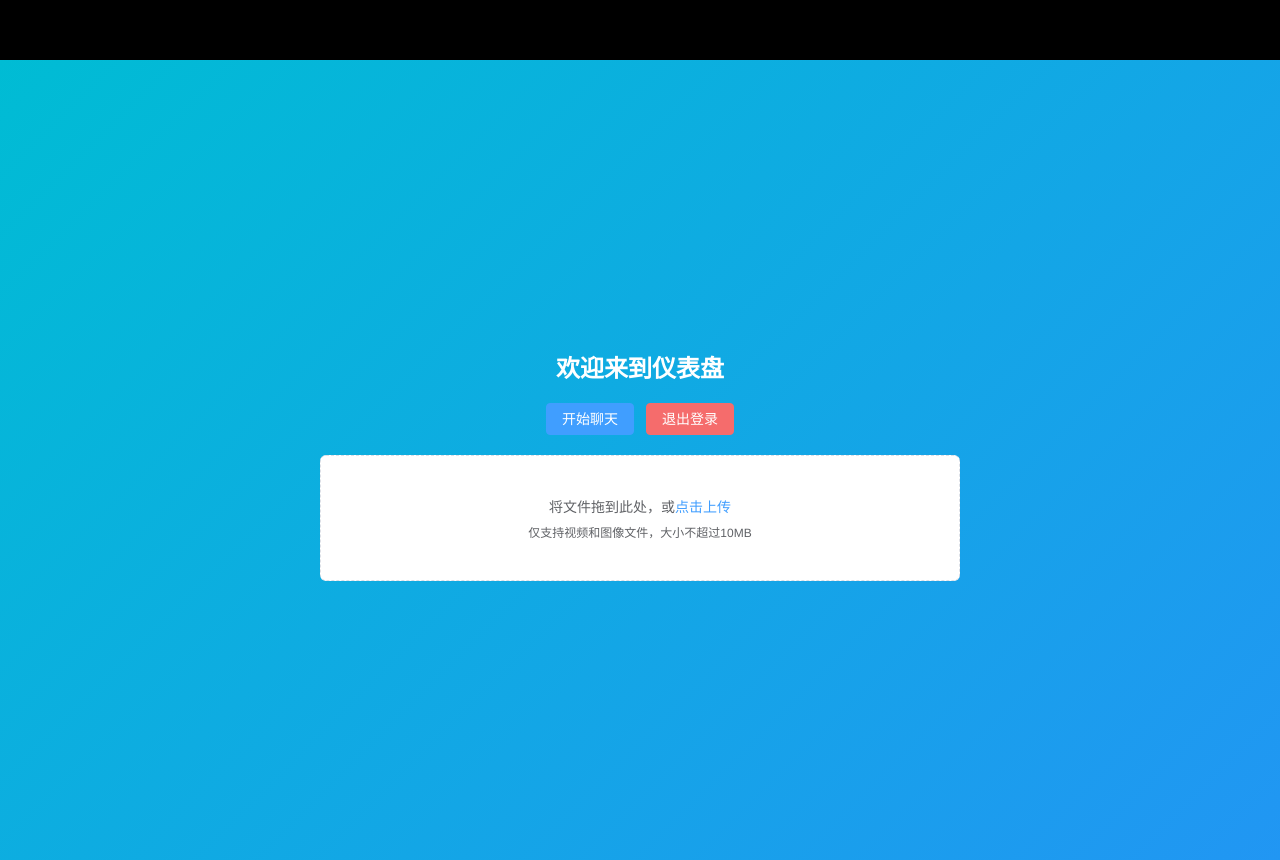
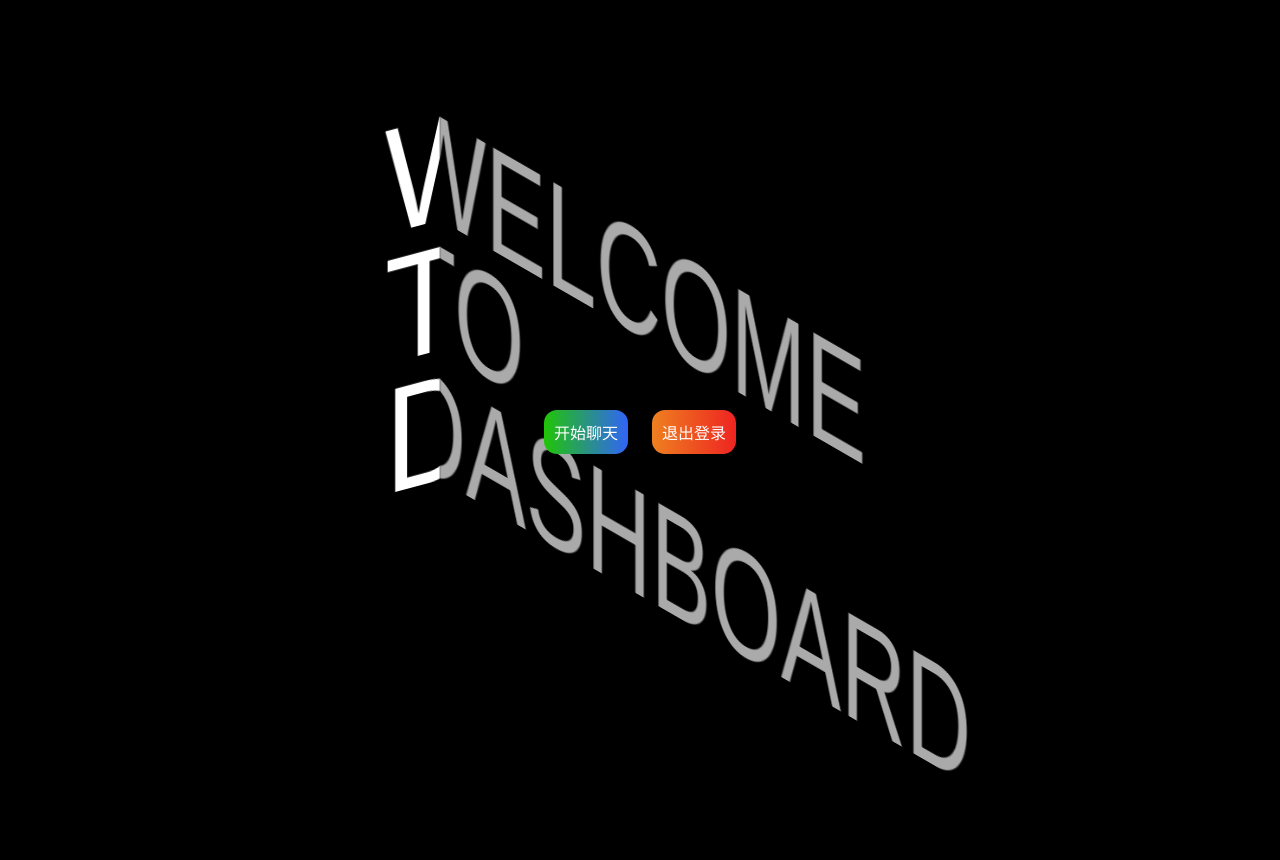
Before and after one commit to qwqqaqqwq00/EmoLM, a Vue app in the folder frontend/: page /dashboard in a window 1280 px wide. After the commit the page ends 804 px from the top, so only its background shows below. Built offline with nearby package versions, Linux system fonts and the light colour scheme.

Commit message:
feat(frontend): 重构仪表盘和登录界面
- 更新了 App.vue 的样式
- 修改了 CodeDriveAnimTitle.vue 中的文本内容
- 重构了 Dashboard.vue 的布局和样式
- 更新了 Login.vue 和 Register.vue 中的按钮样式

```diff
--- a/frontend/src/App.vue
+++ b/frontend/src/App.vue
@@ -17,4 +17,6 @@ export default {
   color: #2c3e50;
   margin-top: 60px;
 }
+
+
 </style>
--- a/frontend/src/components/CodeDriveAnimTitle.vue
+++ b/frontend/src/components/CodeDriveAnimTitle.vue
@@ -72,14 +72,14 @@ export default {
       </mask>
       <g font-size="150">
         <g mask="url(#maskLeft)" fill="#fff" class="left">
-          <text y="120">CODE</text>
-          <text y="250">DRIVEN</text>
-          <text y="380">ANIMATION</text>
+          <text y="120">WELCOME</text>
+          <text y="250">TO</text>
+          <text y="380">DASHBOARD</text>
         </g>
         <g mask="url(#maskRight)" fill="#aaa" class="right">
-          <text y="120">CODE</text>
-          <text y="250">DRIVEN</text>
-          <text y="380">ANIMATION</text>
+          <text y="120">WELCOME</text>
+          <text y="250">TO</text>
+          <text y="380">DASHBOARD</text>
         </g>
       </g>
     </svg>
--- a/frontend/src/components/Dashboard.vue
+++ b/frontend/src/components/Dashboard.vue
@@ -1,31 +1,20 @@
 <template>
-  <el-container>
-    <h1>欢迎来到仪表盘</h1>
-    <div class="buttons">
-      <el-button type="primary" @click="handleChat">开始聊天</el-button>
-      <el-button type="danger" @click="handleLogout">退出登录</el-button>
+  <el-container class="container">
+    <CodeDriveAnimTitle class="background"/>
+    <div class="content">
+      <div class="buttons">
+        <div class="primary" @click="handleChat">开始聊天</div><div class="secondary" @click="handleLogout">退出登录</div>
+      </div>
     </div>
-
-    <el-upload
-        class="upload-demo"
-        :action="uploadUrl"
-        :on-success="handleUploadSuccess"
-        :on-error="handleUploadError"
-        :headers="uploadHeaders"
-        :before-upload="validateFile"
-        accept="video/*,image/*"
-        drag
-    >
-      <i class="el-icon-upload"></i>
-      <div class="el-upload__text">将文件拖到此处，或<em>点击上传</em></div>
-      <div class="el-upload__tip">仅支持视频和图像文件，大小不超过10MB</div>
-    </el-upload>
   </el-container>
 </template>
 
 <script>
+import CodeDriveAnimTitle from "@/components/CodeDriveAnimTitle.vue";
+
 export default {
   name: "UserDashboard",
+  components: {CodeDriveAnimTitle},
   data() {
     return {
       uploadUrl: "/api/files/upload",
@@ -69,21 +58,58 @@ export default {
 };
 </script>
 
-<style scoped>
-.el-container {
+<style>
+.container {
+  position: relative;
+  width: 100%;
+  height: 93vh;
+  overflow: hidden;
+  flex-direction: column;
+}
+
+.background {
+  position: absolute;
+  top: 0;
+  left: 0;
+  width: 100%;
+  height: 100%;
+  z-index: 0; /* 背景层 */
+}
+
+.content {
+  position: relative;
+  z-index: 1; /* 内容层，确保在背景上方 */
   display: flex;
   flex-direction: column;
   align-items: center;
   justify-content: center;
-  height: 100vh;
-  background: linear-gradient(135deg, #00bcd4, #2196f3); /* 渐变背景 */
+  height: 100%;
+  width: 100%;
   color: #fff;
-  position: relative;
 }
 
+.buttons {
+  display: flex;
+  flex-direction: row;
+  gap: 20px;
+}
 
-.upload-demo {
-  margin-top: 20px;
-  width: 50%;
+.primary, .secondary {
+  background: linear-gradient(90deg, #21c407, #3164f8);
+  cursor: pointer;
+  padding: 10px;
+  border-radius: 15px;
+  border: 2px solid transparent; /* 默认边框透明 */
+  background-clip: padding-box;
+  transition: border-color 0.3s ease; /* 添加过渡效果 */
+}
+
+.secondary {
+  background: linear-gradient(90deg, #ee8020, #ee2421);
+  background-clip: padding-box;
+}
+
+.primary:hover, .secondary:hover {
+  border-color: #fff; /* 悬停时显示白色边框 */
 }
 </style>
--- a/frontend/src/components/Login.vue
+++ b/frontend/src/components/Login.vue
@@ -16,8 +16,8 @@
         />
         <label>密码</label>
       </div>
-      <el-button type="primary" @click="handleLogin">登录</el-button>
-      <el-button type="primary" @click="gotoReg">注册</el-button>
+      <el-button type="primary" round @click="handleLogin">登录</el-button>
+      <el-button type="primary" round @click="gotoReg">注册</el-button>
     </form>
   </div>
 </template>
@@ -52,10 +52,6 @@ export default {
 </script>
 
 <style scoped>
-
-html {
-  height: 100%;
-}
 
 .login-box {
   position: absolute;
--- a/frontend/src/components/Register.vue
+++ b/frontend/src/components/Register.vue
@@ -38,10 +38,11 @@
         />
         <label>验证码</label>
       </div>
-      <el-button type="primary" :disabled="isSending" @click="sendVerifyCode">
+      <el-button type="primary" round :disabled="isSending" @click="sendVerifyCode">
         {{ isSending ? `${countdown}s` : "发送验证码" }}
       </el-button>
-      <el-button type="primary" @click="handleRegister">注册</el-button>
+      <el-button type="primary" round @click="handleLogin">登录</el-button>
+      <el-button type="primary" round @click="handleRegister">注册</el-button>
     </form>
   </div>
 </template>
@@ -84,6 +85,9 @@ export default {
         }
       })
     },
+    handleLogin() {
+      this.$router.push("/");
+    },
     handleRegister() {
       const passwordRegex = /^(?=.*[A-Za-z])(?=.*\d)[A-Za-z\d]{8,16}$/;
       if (!passwordRegex.test(this.password)) {
@@ -112,9 +116,6 @@ export default {
 </script>
 
 <style scoped>
-html {
-  height: 100%;
-}
 
 .login-box {
   position: absolute;
```
